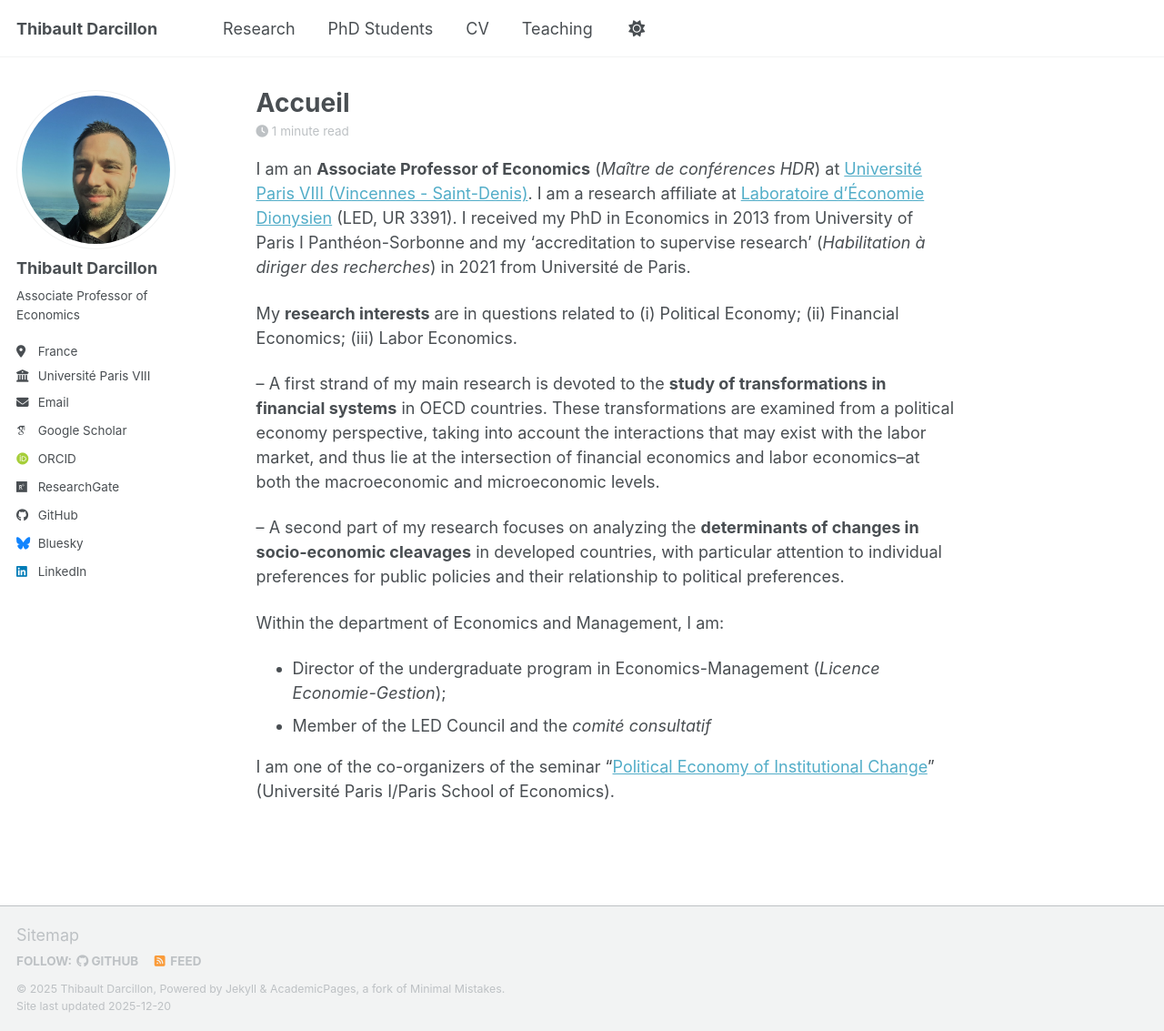
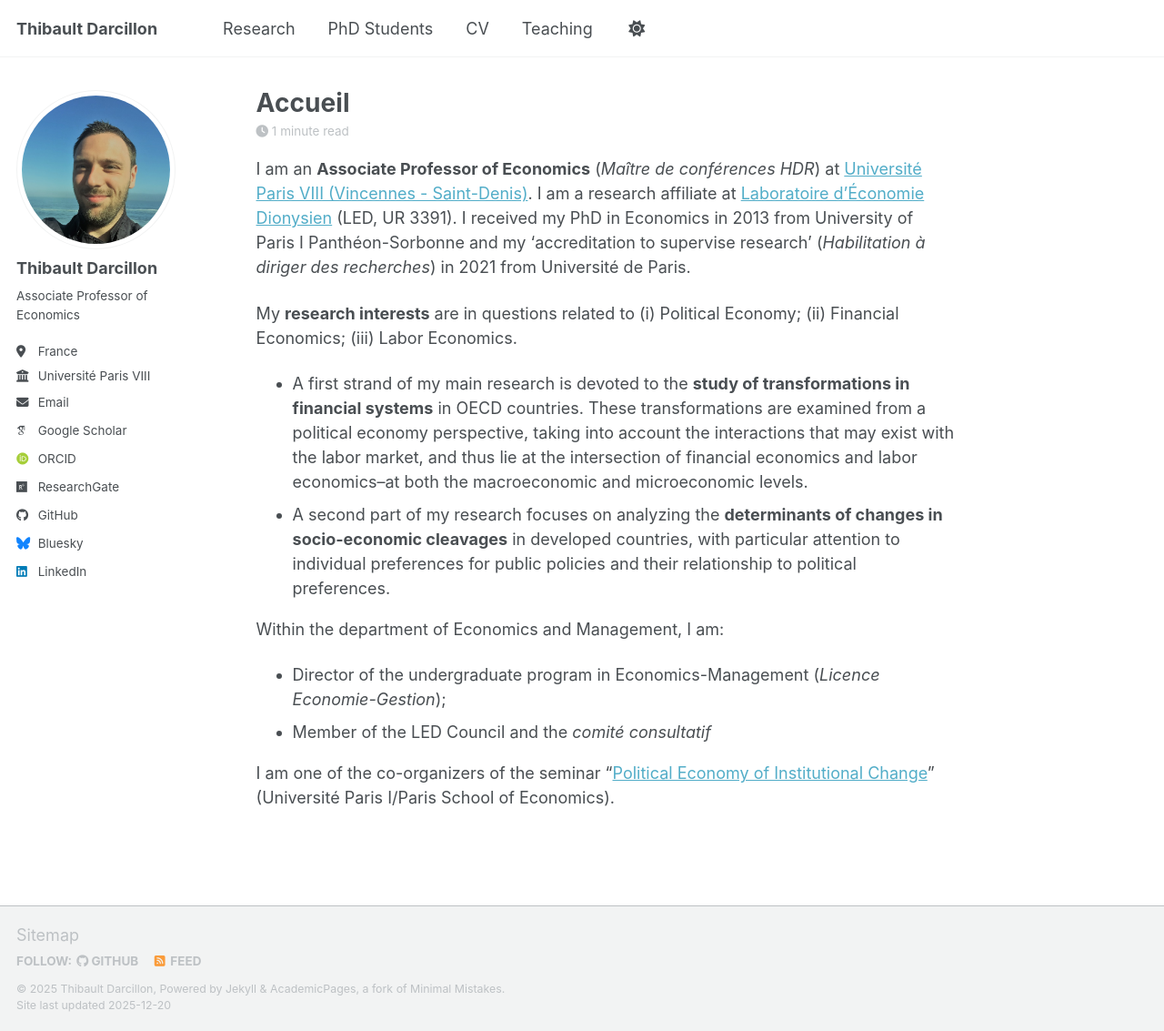
Before and after one commit to thibaultdarcillon/thibaultdarcillon.github.io, a Jekyll site: the page built from _pages/about.md, in a window 1280 px wide and 1133 px high. Shown: the whole window at 91% size. Built offline with Jekyll 4.4.1, drawn with Linux system fonts in a browser that asks for light colours; some web fonts are replaced; a script bundle is joined from its source files by our own code; library files that are not in the unit come from our copies.

```diff
--- a/_pages/about.md
+++ b/_pages/about.md
@@ -9,9 +9,8 @@ I am an **Associate Professor of Economics** (*Maître de conférences HDR*) at
 
 My **research interests** are in questions related to (i) Political Economy; (ii) Financial Economics; (iii) Labor Economics.
 
--- A first strand of my main research is devoted to the **study of transformations in financial systems** in OECD countries. These transformations are examined from a political economy perspective, taking into account the interactions that may exist with the labor market, and thus lie at the intersection of financial economics and labor economics--at both the macroeconomic and microeconomic levels.
-
--- A second part of my research focuses on analyzing the **determinants of changes in socio-economic cleavages** in developed countries, with particular attention to individual preferences for public policies and their relationship to political preferences.
+- A first strand of my main research is devoted to the **study of transformations in financial systems** in OECD countries. These transformations are examined from a political economy perspective, taking into account the interactions that may exist with the labor market, and thus lie at the intersection of financial economics and labor economics--at both the macroeconomic and microeconomic levels.
+- A second part of my research focuses on analyzing the **determinants of changes in socio-economic cleavages** in developed countries, with particular attention to individual preferences for public policies and their relationship to political preferences.
 
 Within the department of Economics and Management, I am:
 
```
